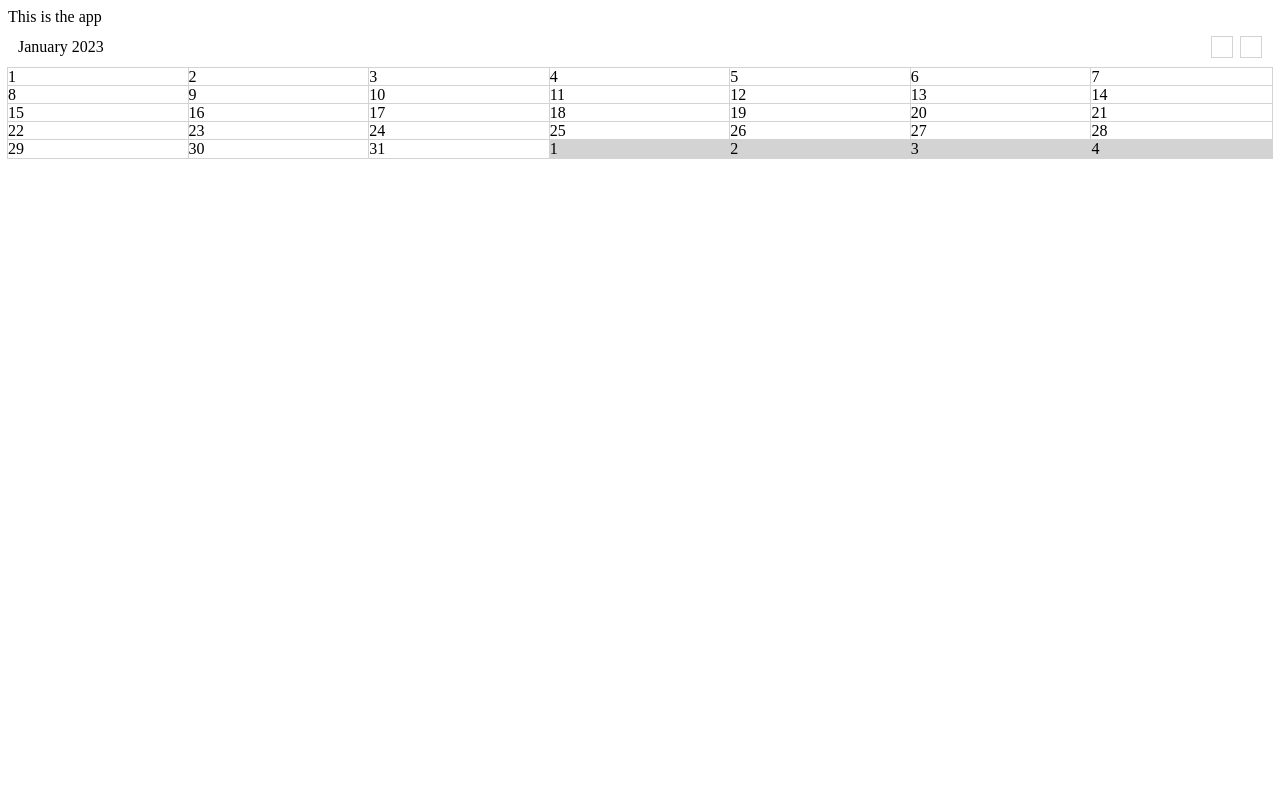
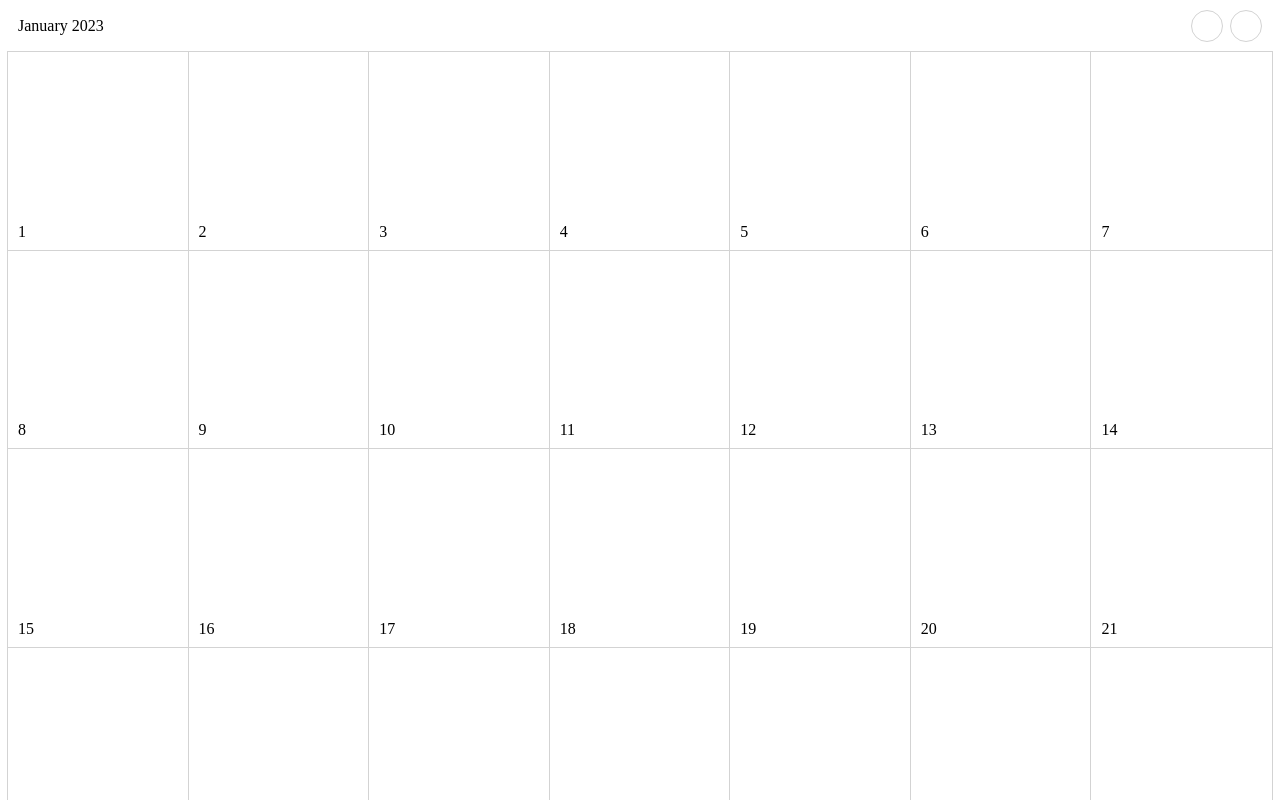
Before and after one commit to androidoverlord/react-calendar, a React app: page / in a window 1280 px wide. Shown: the top 800 px of the page. Built offline with nearby package versions, Linux system fonts and the light colour scheme.

Commit message:
A little sass-ness added to the styles

```diff
--- a/src/index.jsx
+++ b/src/index.jsx
@@ -11,7 +11,6 @@ import "./index.scss";
 function App() {
     return (
         <React.StrictMode>
-            This is the app
             <Calendar />
         </React.StrictMode>
     );
--- a/src/index.scss
+++ b/src/index.scss
@@ -1,3 +1,8 @@
+@use "./mixins" as mixin;
+@use './variables' as variable;
+
+//
+
 .calendar {
     .header {
         display: flex;
@@ -11,10 +16,11 @@
         }
 
         .button {
-            width: 20px;
-            height: 20px;
+            width: 30px;
+            height: 30px;
             border: 1px solid lightgray;
             flex-grow: 0;
+            border-radius: 50%;
             cursor: pointer;
         }
     }
@@ -25,15 +31,35 @@
         margin: 0;
         padding: 0;
         list-style: none;
+        flex-direction: column;
 
         .item {
             flex: 0 0 auto;
+            padding: 10px;
             outline: 1px solid lightgray;
             background: lightgray;
+            box-sizing: border-box;
+
+            &:not(.active) {
+                display: none;
+            }
 
             &.active {
                 background: white;
             }
         }
+
+        @include mixin.screen-size("small") {
+            flex-direction: row;
+
+            .item {
+                @include mixin.aspect-ratio(200, 200);
+                max-width: 200px;
+
+                &:not(.active) {
+                    display: block;
+                }
+            }
+        }
     }
 }
--- /dev/null
+++ b/src/mixins.scss
@@ -0,0 +1,66 @@
+@use 'sass:math' as math;
+@use './variables' as variable;
+
+/**
+   * Fix Positioning
+   */
+@mixin fix-position($top: 0, $right: auto, $bottom: auto, $left: 0) {
+    position: fixed;
+    top: $top;
+    right: $right;
+    bottom: $bottom;
+    left: $left;
+}
+
+/**
+   * Absolute Positioning
+   */
+@mixin abs-position($top: 0, $right: auto, $bottom: auto, $left: 0) {
+    position: absolute;
+    top: $top;
+    right: $right;
+    bottom: $bottom;
+    left: $left;
+}
+
+/**
+   * Aspect Ratio
+   */
+
+@mixin aspect-ratio($width, $height) {
+    position: relative;
+
+    &:before {
+        display: block;
+        content: "";
+        width: 100%;
+        padding-top: math.div($height, $width) * 100%;
+    }
+
+    & > * {
+        position: absolute;
+        top: 0;
+        right: 0;
+        bottom: 0;
+        left: 0;
+    }
+}
+
+/**
+   * Shorten Text
+   */
+@mixin text-shorten {
+    overflow: hidden;
+    text-overflow: ellipsis;
+    white-space: nowrap;
+}
+
+/**
+   * Media Queries
+   */
+
+@mixin screen-size($size) {
+    @media only screen and (min-width: map-get( variable.$breakpoints, #{$size})) {
+        @content;
+    }
+}
--- /dev/null
+++ b/src/variables.scss
@@ -0,0 +1,16 @@
+/**
+  * sizing
+  */
+$breakpoints: (
+    base: 1480px,
+    xxsmall: 400px,
+    xsmall: 550px,
+    small: 775px,
+    medium: 950px,
+    large: 1000px,
+    xlarge: 1150px,
+    xxlarge: 1375px,
+    xxxlarge: 1600px,
+    tablet: 782px,
+    desktop: 980px,
+) !default;
```
Also changed, not shown: 4 other files (tests, documents, lock files or other folders).
